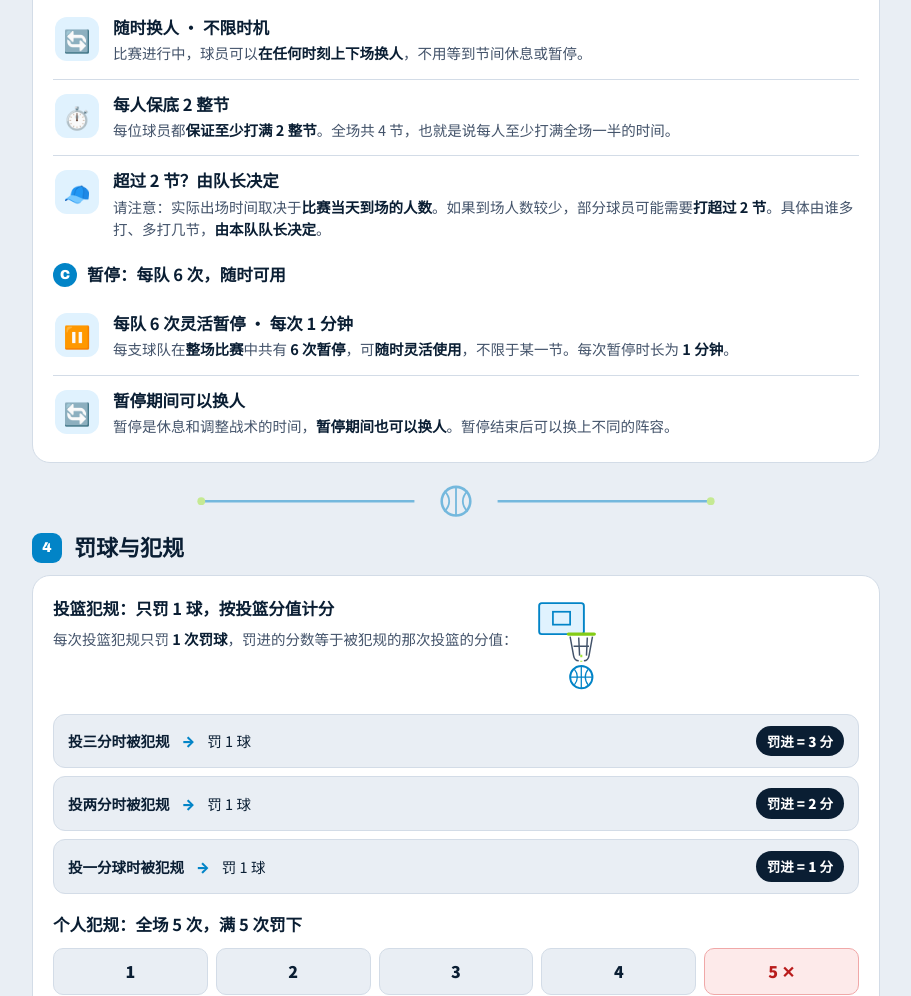
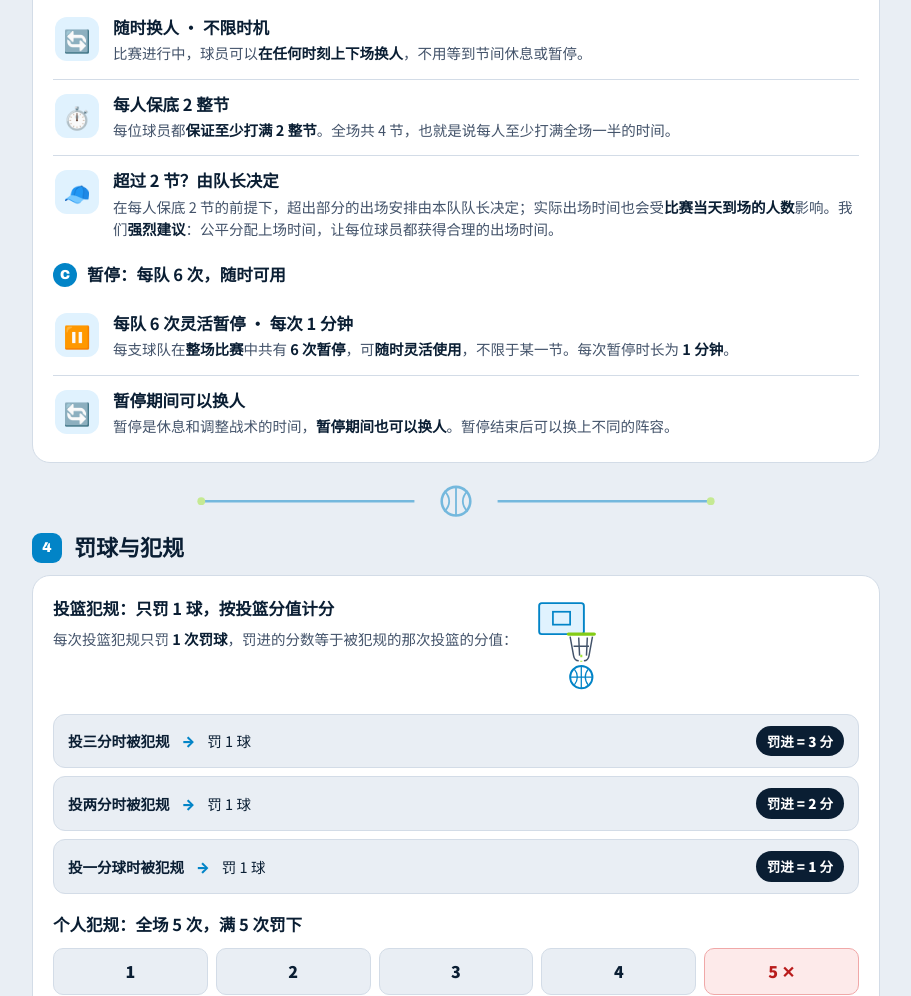
Before and after one commit to haijiezhen-bit/basketball-league-schedule, a plain HTML site: page tournament/index.html in a window 1280 px wide. Shown: the part 2916-3912 px from the top of the page, without its empty margins (184-1095 px from the left). Drawn offline with Linux system fonts and the light colour scheme.

Commit message:
Update tournament flyer page

```diff
--- a/tournament/index.html
+++ b/tournament/index.html
@@ -471,7 +471,7 @@
           <div class="rule-icon" aria-hidden="true">🧢</div>
           <div>
             <h3 data-zh="超过 2 节？由队长决定" data-en="More than 2 periods? The captain decides">超过 2 节？由队长决定</h3>
-            <p data-zh="请注意：实际出场时间取决于<strong>比赛当天到场的人数</strong>。如果到场人数较少，部分球员可能需要<strong>打超过 2 节</strong>。具体由谁多打、多打几节，<strong>由本队队长决定</strong>。" data-en="Please note: actual playing time depends on <strong>how many players show up on game day</strong>. If fewer players are there, some players may need to <strong>play more than 2 periods</strong>. Which players play the extra time — and how much — is <strong>up to the team captain to decide</strong>.">请注意：实际出场时间取决于<strong>比赛当天到场的人数</strong>。如果到场人数较少，部分球员可能需要<strong>打超过 2 节</strong>。具体由谁多打、多打几节，<strong>由本队队长决定</strong>。</p>
+            <p data-zh="在每人保底 2 节的前提下，超出部分的出场安排由本队队长决定；实际出场时间也会受<strong>比赛当天到场的人数</strong>影响。我们<strong>强烈建议</strong>：公平分配上场时间，让每位球员都获得合理的出场时间。" data-en="With the 2-period guarantee as the baseline, the <strong>team captain</strong> arranges any extra playing time; actual playing time also depends on <strong>how many players show up on game day</strong>. We <strong>strongly suggest</strong> that playing time is shared fairly, so every player gets a reasonable amount of time on the floor.">在每人保底 2 节的前提下，超出部分的出场安排由本队队长决定；实际出场时间也会受<strong>比赛当天到场的人数</strong>影响。我们<strong>强烈建议</strong>：公平分配上场时间，让每位球员都获得合理的出场时间。</p>
           </div>
         </li>
       </ul>
```
